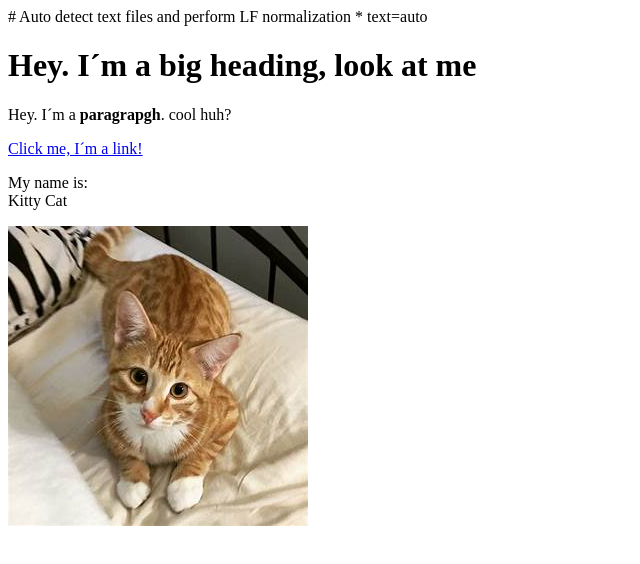
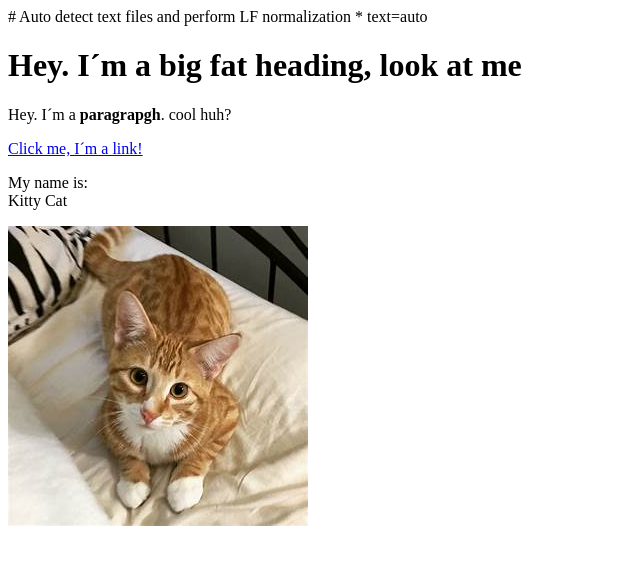
Before and after one commit to Rodrigo-Lobo-droid/Cartoon-hero, a plain HTML site: page test.html in a window 1280 px wide. Shown: the whole page, without its empty margins (0-640 px from the left). Drawn offline with Linux system fonts and the light colour scheme.

Commit message:
added the fat

```diff
--- a/test.html
+++ b/test.html
@@ -5,7 +5,7 @@
 <head> <title> Test Page </title>
 </head>
 <body>
-	<h1>Hey. I´m a big heading, look at me </h1>
+	<h1>Hey. I´m a big fat heading, look at me </h1>
 	<p>Hey. I´m a <b>paragrapgh</b>. cool huh? </p>
 	<a href="https://google.com"> Click me, I´m a link! </a>
 	<p>My name is: <br>
```
